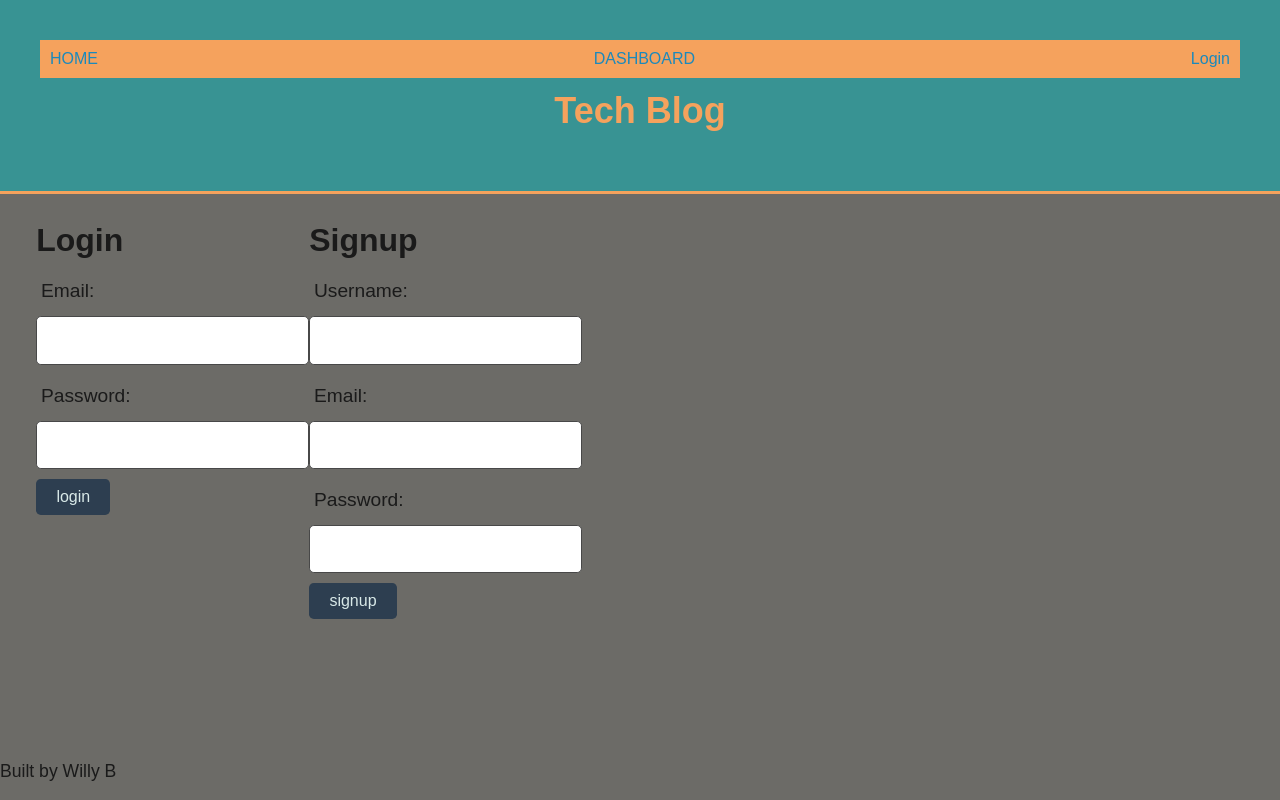
After one commit to willbrennana/14_tech-blog, a Node server app: page /login in a window 1280 px wide. The commit adds this page. Run offline with Node 20, Linux system fonts and the light colour scheme; some libraries are stand-ins or nearby versions.

Commit message:
Updated main.handlebars to include login/logout if/else statements. Decoupled css and public folders, updated index.js within api folder with userRoutes constant and added withAuth constant to home-routes.js.

```diff
--- a/controllers/api/index.js
+++ b/controllers/api/index.js
@@ -4,4 +4,8 @@ const postRoutes = require("./post-routes.js");
 
 router.use("/post", postRoutes);
 
+const userRoutes = require("./user-routes");
+
+router.use("/users", userRoutes);
+
 module.exports = router;
--- a/controllers/home-routes.js
+++ b/controllers/home-routes.js
@@ -1,12 +1,22 @@
 const router = require("express").Router();
 const Post = require("../models/Post");
+const withAuth = require("./../utils/auth");
 
 router.get("/", async (req, res) => {
   const postData = await Post.findAll().catch((err) => {
     res.json(err);
   });
   const posts = postData.map((post) => post.get({ plain: true }));
-  res.render("all", { posts });
+  res.render("all", { posts, loggedIn: req.session.loggedIn });
+});
+
+router.get("/login", (req, res) => {
+  if (req.session.loggedIn) {
+    res.redirect("/");
+    return;
+  }
+
+  res.render("login");
 });
 
 module.exports = router;
--- a/views/layouts/main.handlebars
+++ b/views/layouts/main.handlebars
@@ -11,8 +11,11 @@
      <nav class="display-flex justify-space-between align-center p-2">
       <a href="">HOME</a>
       <a href="">DASHBOARD</a>
-      <a href="">LOGIN</a>
-      <a href="">LOGOUT</a>
+      {{#if loggedIn}}
+    <button id="logout" class="btn-no-style">Logout</button>
+    {{else}}
+    <a href="/login">Login</a>
+    {{/if}}
      </nav>
       <h1 class="p-2">
         Tech Blog
@@ -25,6 +28,9 @@
         <p>Built by Willy B</p>
       </footer>
   </div>
+  {{#if loggedIn}}
+  <script src="/js/logout.js"></script>
+  {{/if}}
   </body>
 
 </html>
--- /dev/null
+++ b/views/login.handlebars
@@ -0,0 +1,40 @@
+<div class="row justify-space-between-md">
+  <div class="login-card">
+    <h2 class="page-title">Login</h2>
+    <form class="form login-form">
+      <div class="form-group">
+        <label for="email-login">Email:</label>
+        <input class="form-input" type="text" id="email-login" />
+      </div>
+      <div class="form-group">
+        <label for="password-login">Password:</label>
+        <input class="form-input" type="password" id="password-login" />
+      </div>
+      <div class="form-group">
+        <button class="btn btn-primary" type="submit">login</button>
+      </div>
+    </form>
+  </div>
+  <div class="login-card">
+    <h2 class="page-title">Signup</h2>
+    <form class="form signup-form">
+      <div class="form-group">
+        <label for="username-signup">Username:</label>
+        <input class="form-input" type="text" id="username-signup" />
+      </div>
+      <div class="form-group">
+        <label for="email-signup">Email:</label>
+        <input class="form-input" type="text" id="email-signup" />
+      </div>
+      <div class="form-group">
+        <label for="password-signup">Password:</label>
+        <input class="form-input" type="password" id="password-signup" />
+      </div>
+      <div class="form-group">
+        <button class="btn btn-primary" type="submit">signup</button>
+      </div>
+    </form>
+  </div>
+</div>
+
+<script src="./js/login.js"></script>
```
Also changed, not shown: public/css/jass.css (renamed from public/css/css/jass.css), public/css/style.css (renamed from public/css/css/style.css), public/js/login.js (renamed from public/css/js/login.js), public/js/logout.js (renamed from public/css/js/logout.js).
